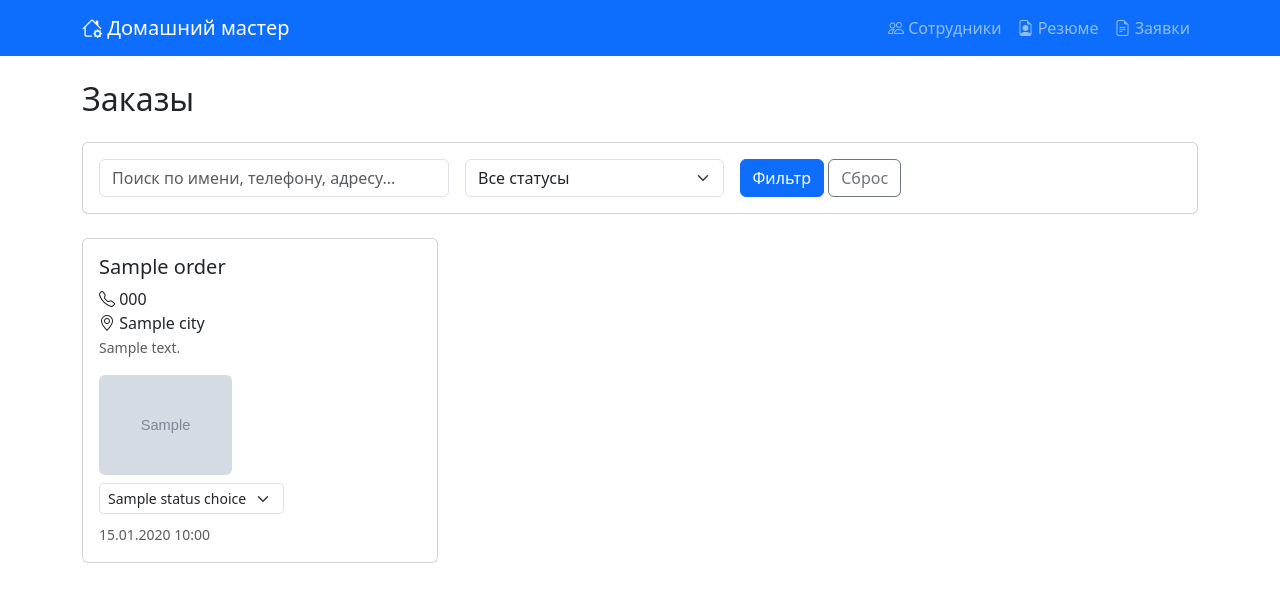
After one commit to GrigoryKalinin/Home_master, a Django app: template main/templates/main/private/order_list.html in a window 1280 px wide. The commit adds this page. Shown: the top 602 px of the page. Run offline with Django 5.2, Linux system fonts and the light colour scheme; the template is opened without the code that fills it: most values are stand-ins (such as "Sample title", 1, 10 or a date in 2020); grey boxes marked "Sample" are stand-in pictures.

Commit message:
- Представление, урл и шаблон для заявок

```diff
--- /dev/null
+++ b/main/templates/main/private/order_list.html
@@ -0,0 +1,100 @@
+{% extends 'private/employee_base.html' %}
+
+{% block title %}Заказы{% endblock title%}
+
+{% block content %}
+<div class="container mt-4">
+  <h2 class="mb-4">Заказы</h2>
+
+  <!-- Фильтры -->
+  <div class="card mb-4">
+    <div class="card-body">
+      <form method="get" class="row g-3">
+        <div class="col-md-4">
+          <input type="text" name="search" class="form-control" value="{{ request.GET.search }}" placeholder="Поиск по имени, телефону, адресу...">
+        </div>
+        <div class="col-md-3">
+          <select name="status" class="form-select">
+            <option value="">Все статусы</option>
+            {% for value, label in status_choices %}
+              <option value="{{ value }}" {% if request.GET.status == value %}selected{% endif %}>{{ label }}</option>
+            {% endfor %}
+          </select>
+        </div>
+        <div class="col-md-2">
+          <button type="submit" class="btn btn-primary">Фильтр</button>
+          <a href="{% url 'main:order_list' %}" class="btn btn-outline-secondary">Сброс</a>
+        </div>
+      </form>
+    </div>
+  </div>
+
+  {% if orders %}
+    <div class="row">
+      {% for order in orders %}
+      <div class="col-md-6 col-lg-4 mb-3">
+        <div class="card">
+          <div class="card-body">
+            <h5 class="card-title">{{ order.name }}</h5>
+            <p class="card-text">
+              <i class="bi bi-telephone"></i> {{ order.phone }}<br>
+              {% if order.city %}
+                <i class="bi bi-geo-alt"></i> {{ order.city }}<br>
+              {% endif %}
+              {% if order.comment %}
+                <small class="text-muted">{{ order.comment|truncatechars:50 }}</small>
+              {% endif %}
+            </p>
+            {% if order.image %}
+              <img src="{{ order.image.url }}" alt="Фото заказа" class="img-fluid rounded mb-2" style="max-height: 100px;">
+            {% endif %}
+            <div class="d-flex justify-content-between align-items-center mb-2">
+              <select class="form-select form-select-sm status-select" data-id="{{ order.pk }}" style="width: auto;">
+                {% for value, label in status_choices %}
+                  <option value="{{ value }}" {% if order.status == value %}selected{% endif %}>{{ label }}</option>
+                {% endfor %}
+              </select>
+            </div>
+            <small class="text-muted">{{ order.date_created|date:"d.m.Y H:i" }}</small>
+          </div>
+        </div>
+      </div>
+      {% endfor %}
+    </div>
+  {% else %}
+    <div class="text-center py-5">
+      <i class="bi bi-clipboard-x display-1 text-muted"></i>
+      <h4 class="mt-3">Заказы не найдены</h4>
+    </div>
+  {% endif %}
+</div>
+
+{% csrf_token %}
+<script>
+document.addEventListener('DOMContentLoaded', function() {
+    document.querySelectorAll('.status-select').forEach(select => {
+        select.addEventListener('change', function() {
+            const orderId = this.dataset.id;
+            const newStatus = this.value;
+
+            fetch(`/order/${orderId}/status/`, {
+                method: 'POST',
+                headers: {
+                    'Content-Type': 'application/x-www-form-urlencoded',
+                    'X-CSRFToken': document.querySelector('[name=csrfmiddlewaretoken]').value
+                },
+                body: `status=${newStatus}`
+            })
+            .then(response => response.json())
+            .then(data => {
+                if (!data.success) {
+                    alert('Ошибка при изменении статуса');
+                    location.reload();
+                }
+            });
+        });
+    });
+});
+</script>
+{% endblock content%}
+<!--TODO Вынести скрипт-->
--- a/main/urls.py
+++ b/main/urls.py
@@ -7,6 +7,8 @@ urlpatterns = [
     path('', views.LandingView.as_view(), name='landing'),
     path('about/', views.AboutView.as_view(), name='about_us'),
     path('order/create/', views.OrderCreateView.as_view(), name='order_create'),
+    path('orders/', views.OrderListView.as_view(), name='order_list'),
+    path('order/<int:pk>/status/', views.OrderStatusUpdateView.as_view(), name='order_status_update'),
     path('job_application/create/', views.JobApplicationCreateView.as_view(), name='job_application_create'),
     path('job_applications/', views.JobApplicationListView.as_view(), name='job_application_list'),
     path('job_application/<int:pk>/', views.JobApplicationDetailView.as_view(), name='job_application_detail'),
--- a/templates/private/employee_header.html
+++ b/templates/private/employee_header.html
@@ -11,6 +11,9 @@
       <a class="nav-link" href="{% url 'main:job_application_list' %}">
         <i class="bi bi-file-earmark-person"></i> Резюме
       </a>
+      <a class="nav-link" href="{% url 'main:order_list' %}">
+        <i class="bi bi-file-earmark-text"></i> Заявки
+      </a>
     </div>
   </div>
 </nav>
```
Also changed, not shown: main/views.py (+43 -1 lines).
